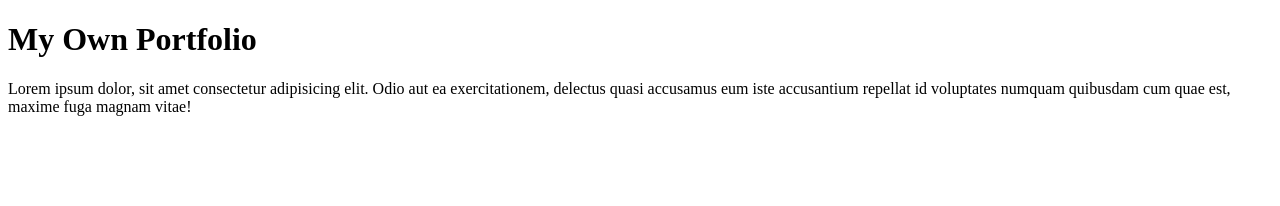
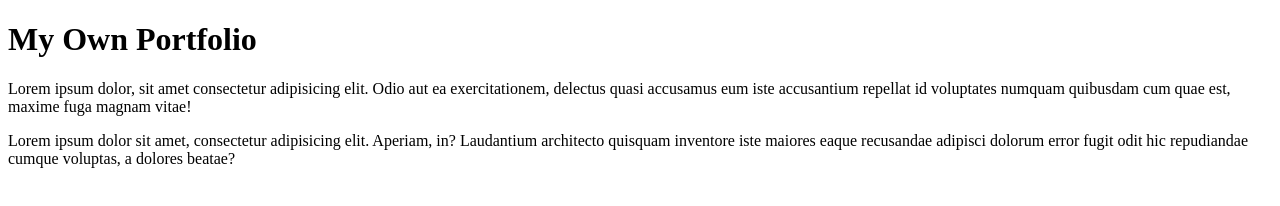
Before and after one commit to sessadek/my-portfolio-front, a plain HTML site: page index.html in a window 1280 px wide. Drawn offline with Linux system fonts and the light colour scheme.

Commit message:
modified index

```diff
--- a/index.html
+++ b/index.html
@@ -9,5 +9,8 @@
 <body>
     <h1>My Own Portfolio</h1>
     <p>Lorem ipsum dolor, sit amet consectetur adipisicing elit. Odio aut ea exercitationem, delectus quasi accusamus eum iste accusantium repellat id voluptates numquam quibusdam cum quae est, maxime fuga magnam vitae!</p>
+    <div>
+        <p>Lorem ipsum dolor sit amet, consectetur adipisicing elit. Aperiam, in? Laudantium architecto quisquam inventore iste maiores eaque recusandae adipisci dolorum error fugit odit hic repudiandae cumque voluptas, a dolores beatae?</p>
+    </div>
 </body>
 </html>
```
